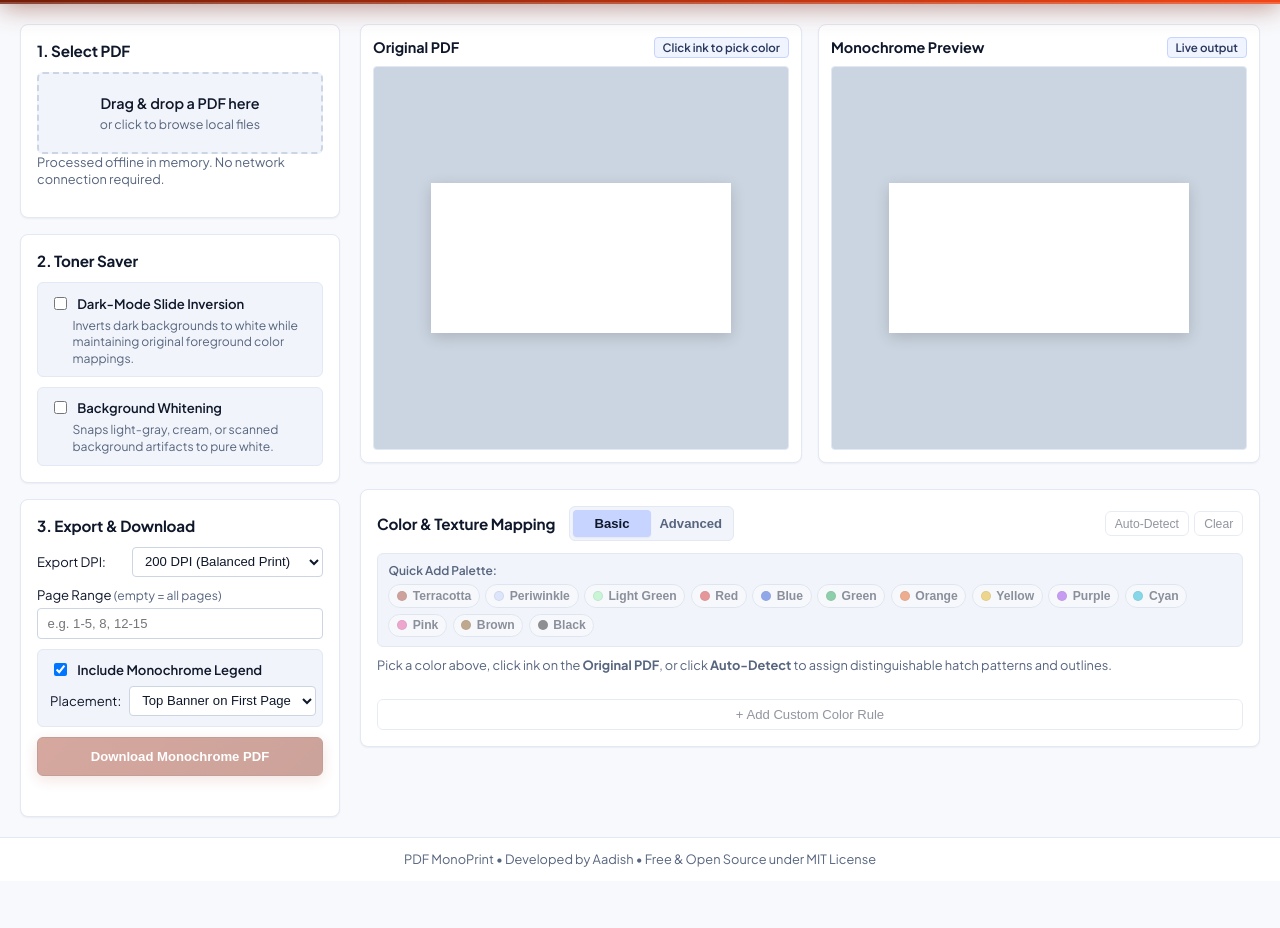
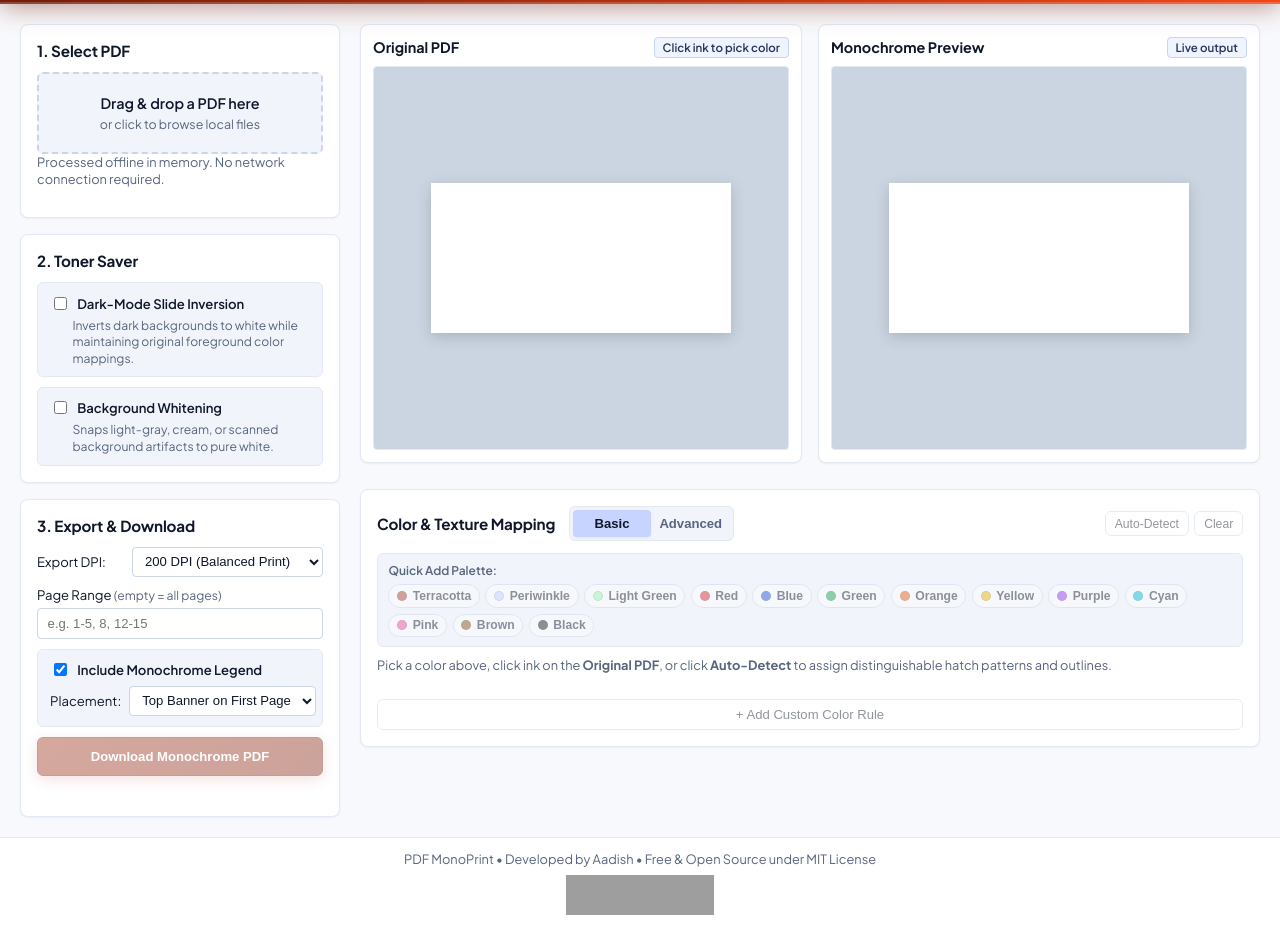
Before and after one commit to Aadish14/pdf-monoprint, a plain HTML site: page index.html in a window 1280 px wide. Shown: the part 79-1007 px from the top of the page. Before the commit the page ends 960 px from the top, so only its background shows below. Drawn offline with Linux system fonts and the light colour scheme; grey boxes are pictures that could not be loaded.

Commit message:
Add Listmaro directory badge to website footer and README

```diff
--- a/index.html
+++ b/index.html
@@ -286,9 +286,14 @@
   </main>
 
   <footer class="app-footer">
-    <p>
-      PDF MonoPrint &bull; Developed by Aadish &bull; Free &amp; Open Source under MIT License
-    </p>
+    <div class="footer-content">
+      <p>
+        PDF MonoPrint &bull; Developed by Aadish &bull; Free &amp; Open Source under MIT License
+      </p>
+      <div class="footer-badges">
+        <a href="https://listmaro.com" target="_blank" rel="noopener"><img src="https://listmaro.com/badge.svg" alt="Listed on Listmaro" width="148" height="40" /></a>
+      </div>
+    </div>
   </footer>
 
   <script src="app.js?v=2.3"></script>
--- a/style.css
+++ b/style.css
@@ -1056,8 +1056,33 @@ canvas {
   background: var(--color-surface);
 }
 
+.app-footer .footer-content {
+  display: flex;
+  flex-direction: column;
+  align-items: center;
+  justify-content: center;
+  gap: 0.45rem;
+}
+
 .app-footer p {
   margin: 0;
+}
+
+.app-footer .footer-badges {
+  display: flex;
+  align-items: center;
+  justify-content: center;
+}
+
+.app-footer .footer-badges a {
+  display: inline-block;
+  line-height: 0;
+  transition: transform var(--transition-fast), filter var(--transition-fast);
+}
+
+.app-footer .footer-badges a:hover {
+  transform: translateY(-2px);
+  filter: brightness(1.05);
 }
 
 @media (max-width: 960px) {
```
Also changed, not shown: 1 other file.
